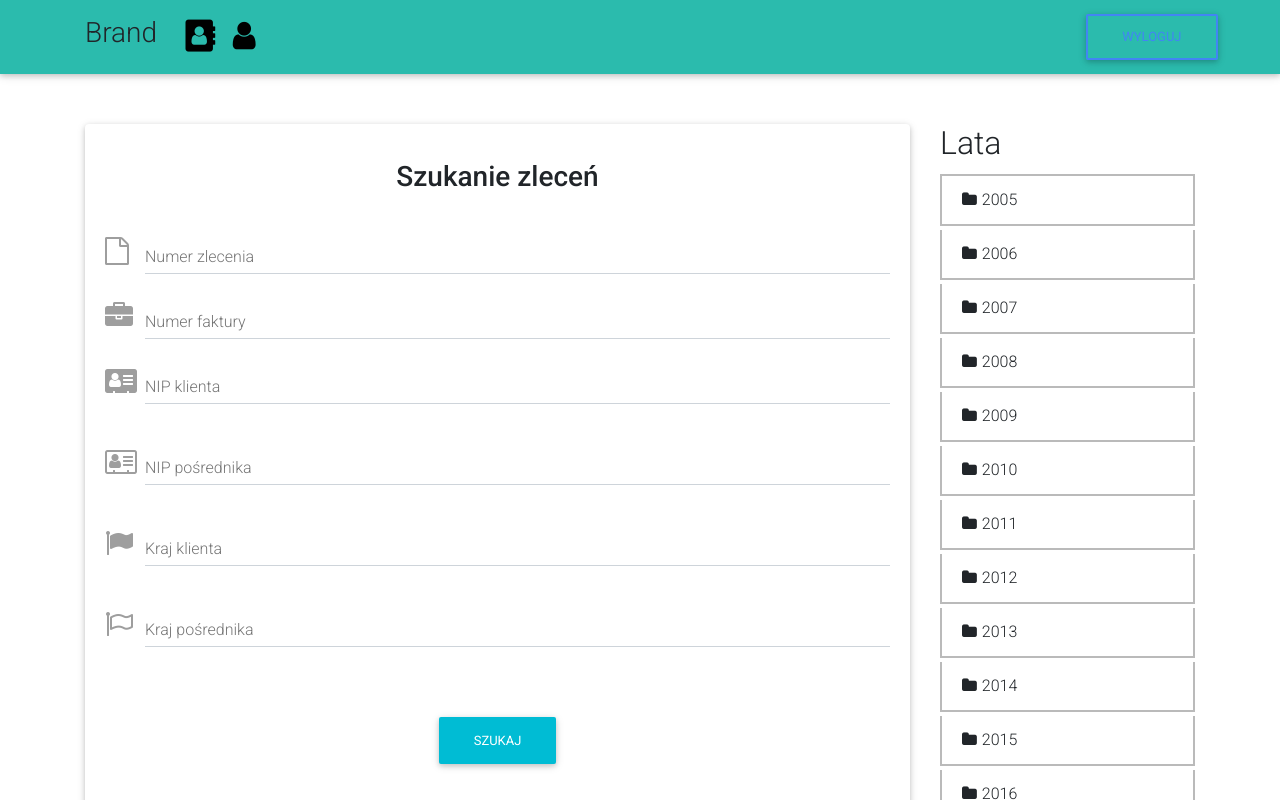
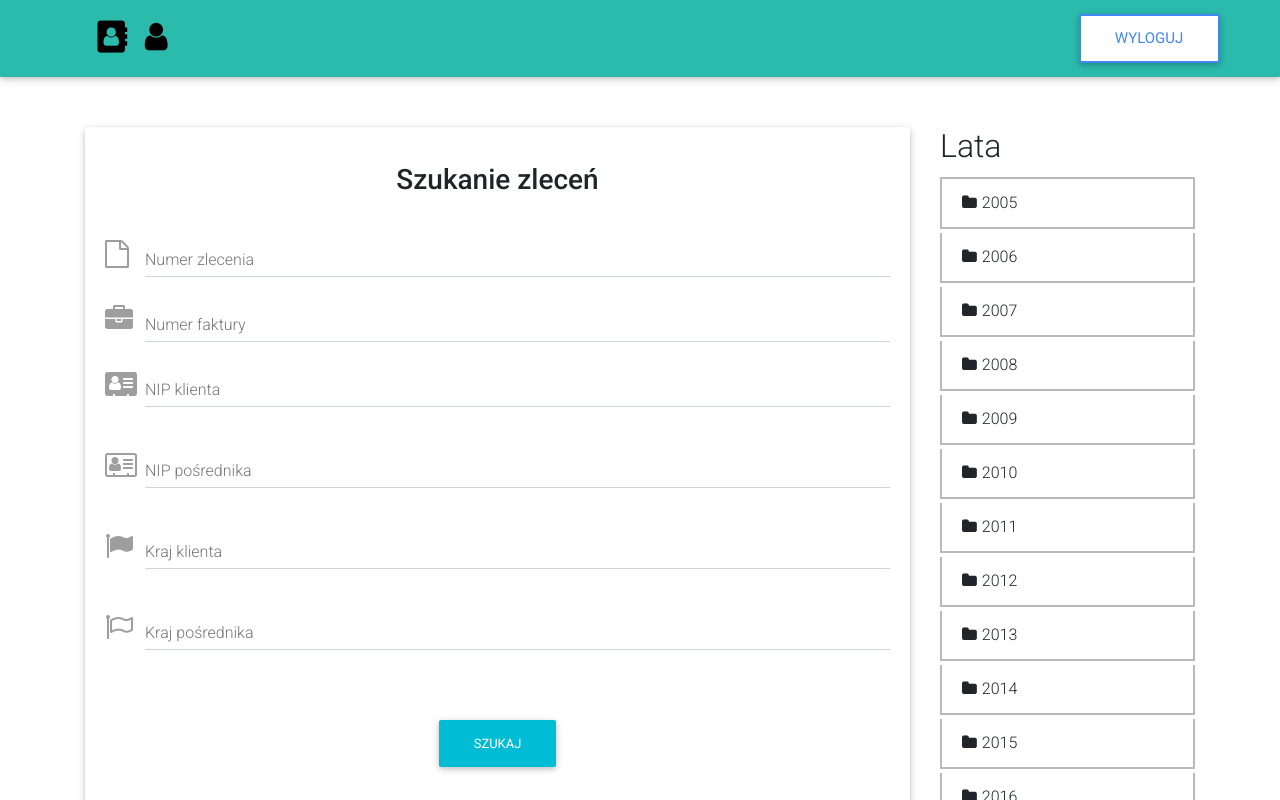
Before and after one commit to DocumentExplorer/Frontend, a React (Create React App) app: page /dashboard in a window 1280 px wide. Shown: the top 800 px of the page. Built offline with nearby package versions, Linux system fonts and the light colour scheme; sample sign-in values are in the browser's storage.

Commit message:
created Admin route and corrected Navbar in User

```diff
--- a/src/components/App.js
+++ b/src/components/App.js
@@ -3,6 +3,7 @@ import { Switch, BrowserRouter, Route } from 'react-router-dom'
 import Navbar from './Navbar/Navbar'
 import { LoginPage, Dashboard, OrderPage, OrdersPage } from './pages'
 import { PrivateRoute } from './helpers/PrivateRoute'
+import { AdminRoute } from './helpers/AdminRoute'
 import { checkLogining } from '../redux/actions'
 import { connect } from 'react-redux'
 import './App.css'
@@ -19,7 +20,7 @@ class App extends Component {
           <Switch>
             <PrivateRoute path="/orders/:year" component={OrdersPage} />
             <PrivateRoute path="/order/:order" component={OrderPage} />
-            <PrivateRoute path="/management" component={OrderPage} />
+            <AdminRoute path="/management" component={OrderPage} />
             <PrivateRoute path="/dashboard" component={Dashboard} />
             <PrivateRoute path="/orders" component={OrdersPage} />
             <Route path="/" component={LoginPage} />
--- a/src/components/Navbar/Navbar.jsx
+++ b/src/components/Navbar/Navbar.jsx
@@ -16,20 +16,16 @@ const NavbarAuthenticated = (props) => {
     return (
         <Navbar color="default-color">
             <Container>
-                <NavbarBrand>
-                    <h3>Brand</h3>
-                </NavbarBrand>
                 <NavbarNav left>
                     <NavItem>
                         <Link to="/dashboard">
-                            <i className="fa fa-user" aria-hidden="true"></i>
-                            User
+                            <Fa icon="user" size="2x" />
                     </Link>
                     </NavItem>
                 </NavbarNav>
                 <NavbarNav right>
                     <NavItem>
-                        <button type="button" className="btn btn-outline-primary waves-effect" onClick={props.logout}>Wyloguj</button>
+                        <button type="button" className="btn btn-outline-primary waves-effect logout" onClick={props.logout}>Wyloguj</button>
                     </NavItem>
                 </NavbarNav>
             </Container>
@@ -40,9 +36,6 @@ const NavbarAuthenticated = (props) => {
 const NavbarAdmin = (props) => (
     <Navbar color="default-color">
         <Container>
-            <NavbarBrand>
-                <h3>Brand</h3>
-            </NavbarBrand>
             <NavbarNav className="align" left>
                 <NavItem>
                     <Link to="/management">
@@ -57,7 +50,7 @@ const NavbarAdmin = (props) => (
             </NavbarNav>
             <NavbarNav right>
                 <NavItem>
-                    <button type="button" className="btn btn-outline-primary waves-effect" onClick={props.logout}>Wyloguj</button>
+                    <button type="button" className="btn btn-outline-primary waves-effect logout" onClick={props.logout}>Wyloguj</button>
                 </NavItem>
             </NavbarNav>
         </Container>
--- /dev/null
+++ b/src/components/helpers/AdminRoute.js
@@ -0,0 +1,21 @@
+import React from 'react'
+import { Route, Redirect } from 'react-router-dom'
+import { connect } from 'react-redux'
+
+
+const AdminRoute = ({ component: Component, ...rest }) => (
+    <Route {...rest} render={(props) => (
+        rest.loginResult.role === 'admin'
+            ? <Component {...props} />
+            : <Redirect to="/dashboard" />
+    )} />
+)
+
+function mapStateToProps({ loginResult }) {
+    return {
+        loginResult
+    }
+}
+
+const priv = connect(mapStateToProps)(AdminRoute)
+export { priv as AdminRoute }
--- a/src/components/pages/LoginPage/login.css
+++ b/src/components/pages/LoginPage/login.css
@@ -11,3 +11,13 @@
     color: red;
     padding-left: 40px;
 }
+
+.logout {
+    background: white !important;
+    color: black;
+    font-size: 15px;
+}
+
+.logout:hover {
+    background: white !important;
+}
```
